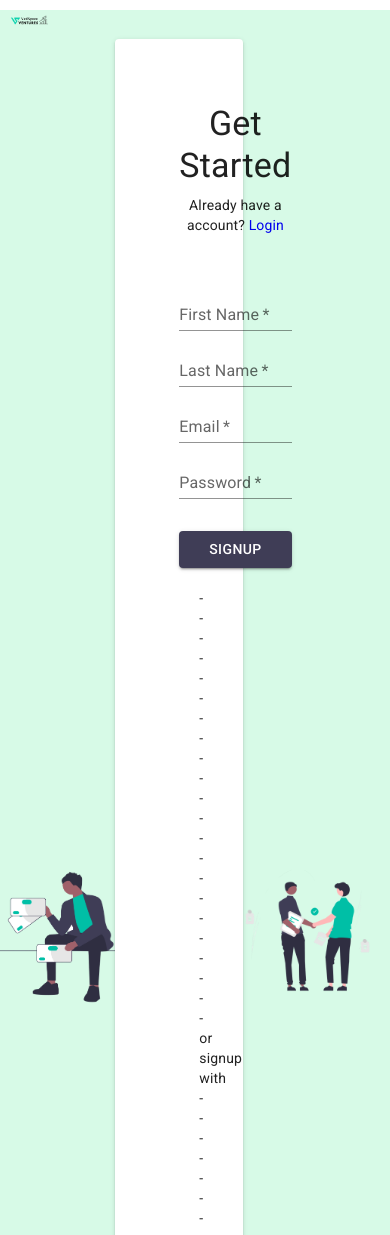
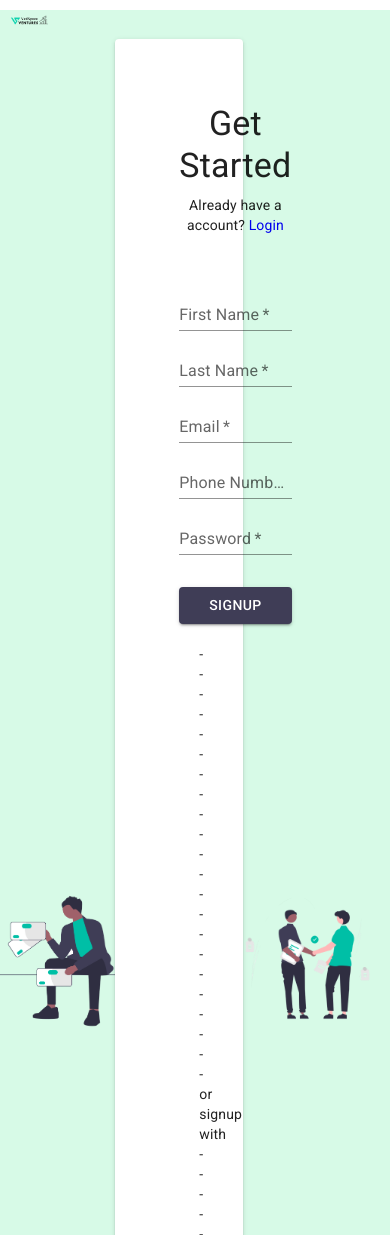
Before and after one commit to Vedspace/VDMS, a React (Create React App) app in the folder frontend/: page /signup in a window 390 px wide. Shown: the top 1235 px of the page. Built offline with nearby package versions, Linux system fonts and the light colour scheme.

Commit message:
added phone number column

```diff
--- a/frontend/src/Components/SignUp.js
+++ b/frontend/src/Components/SignUp.js
@@ -10,10 +10,6 @@ import { Box,
   Paper
 } from '@mui/material'
 
-
-
-
-const SignUp = () => {
 const AuthContainer = styled.div`
 background:var(--primary-color);
 
@@ -35,10 +31,14 @@ const LinkWrap = styled.span`
 const Img = styled.img`
       width:'10px';
       `
+
+const SignUp = () => {
+
       const [firstName, setFirstName] = useState("");
       const [lastName, setLastName] = useState("");
       const [email, setEmail] = useState("");
       const [password, setPassword] = useState("");
+      const [number, setNumber] = useState("");
 
 
   return (
@@ -46,7 +46,7 @@ const Img = styled.img`
       <Nav/>
     <Wrapper>
        <Box sx = {{
-         mt:16
+         mt:15
       }}>
         <Img src = "assets/ThinkIdea.png" alt = "think"/>
       </Box>
@@ -62,7 +62,7 @@ const Img = styled.img`
             borderRadius: '30px'
           }
           }>
-        <Grid container direction="column" spacing={1} >
+        <Grid container direction="column" spacing={1}  >
           <Grid item>
             <Typography component="h1" variant="h4" align = "center">
                  Get Started
@@ -108,6 +108,17 @@ const Img = styled.img`
               </Grid>
               <Grid item>
               <TextField
+              label="Phone Number"
+              variant="standard"
+              type="number"
+              required
+              value={number}
+              fullWidth
+               onChange={e => setNumber(e.target.value)}
+              />
+              </Grid>
+          <Grid item>
+              <TextField
                  label="Password"
                  variant="standard"
                  placeholder="Enter password"
@@ -117,6 +128,7 @@ const Img = styled.img`
                 onChange={e => setPassword(e.target.value)}
                  fullWidth
               />
+
               </Grid>
               <Grid item sx = {{mt : 3}}>
               <Button type="submit" variant="contained"
@@ -129,6 +141,7 @@ const Img = styled.img`
               </Button>
               </Grid>
         </Grid>
+
         <Grid item align = "center" sx = {{ margin : '20px' }}>
            <Typography variant = "body2">
             ---------------------- or signup with ----------------------
```
Also changed, not shown: frontend/src/Components/Login.js (line endings or trailing spaces), frontend/src/index.js (line endings or trailing spaces). Lines whose indentation alone changed are shown as unchanged.
